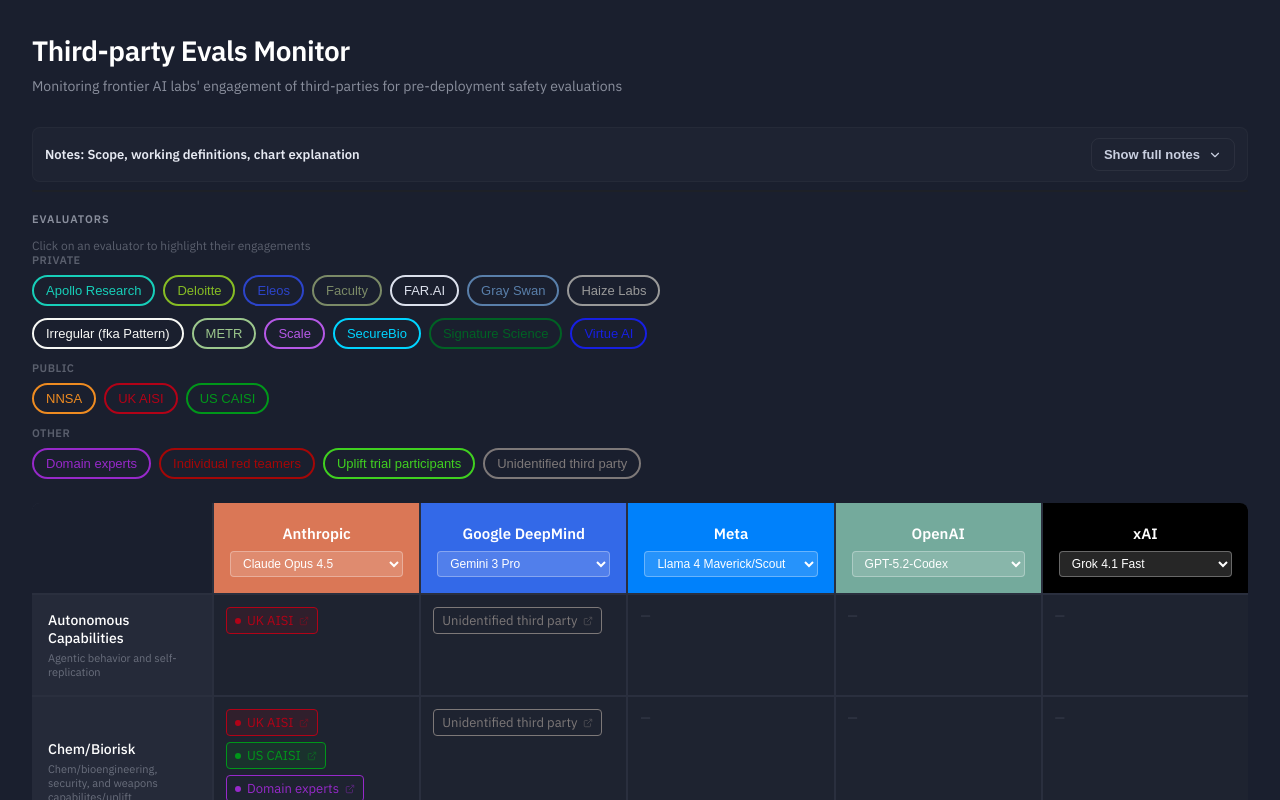
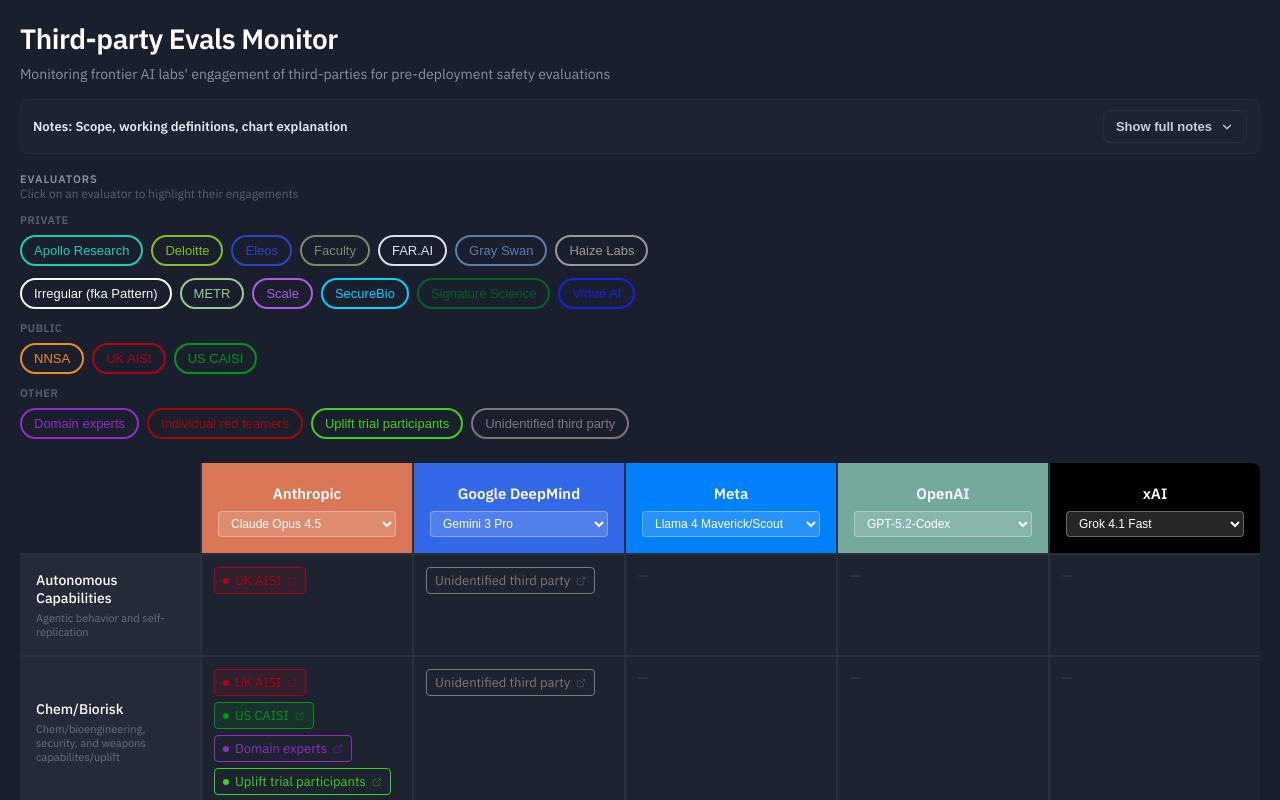
Before and after one commit to s-w-kelly/3P-Evals, a React (Vite) app: page / in a window 1280 px wide. Shown: the top 800 px of the page. Built offline with nearby package versions, Linux system fonts and the light colour scheme.

Commit message:
Adjust notes spacing

```diff
--- a/src/components/SafetyTestingTracker.jsx
+++ b/src/components/SafetyTestingTracker.jsx
@@ -79,11 +79,11 @@
       minHeight: '100vh',
       backgroundColor: '#1a1f2e',
       color: '#e0e0e0',
-      padding: '32px',
+      padding: '20px',
     }}>
       {notesStyles}
       {/* Header */}
-      <div style={{ marginBottom: '32px' }}>
+      <div style={{ marginBottom: '16px' }}>
         <h1 style={{
           fontSize: '28px',
           fontWeight: '600',
@@ -103,7 +103,7 @@
       </div>
 
       {/* Collapsible Background / Notes (NEW) */}
-      <div style={{ marginBottom: '20px' }}>
+      <div style={{ marginBottom: '8px' }}>
         <div style={{ display: 'flex', alignItems: 'center', gap: '12px' }}>
           <div style={{
             flex: 1,
@@ -195,14 +195,13 @@
           color: '#8a8f9d',
           textTransform: 'uppercase',
           letterSpacing: '1px',
-          marginBottom: '12px',
         }}>
           Evaluators
         </div>
         <p style={{
           fontSize: '12px',
           color: '#5a5f6d',
-          margin: 0,
+          marginBottom: '12px',
         }}>
           Click on an evaluator to highlight their engagements
         </p>
--- a/src/data.js
+++ b/src/data.js
@@ -985,7 +985,7 @@
   dataSource: "Data compiled from labs' (public) model cards and system cards, and evaluators' papers/blog posts.",
   notesFull: `
   <p>The chart below reflects all third-party safety evals performed for major AI models released since 2023.</p>
-
+  <p></p>
   <p>Scope/definitions:</p>
 
   <ul>
```
